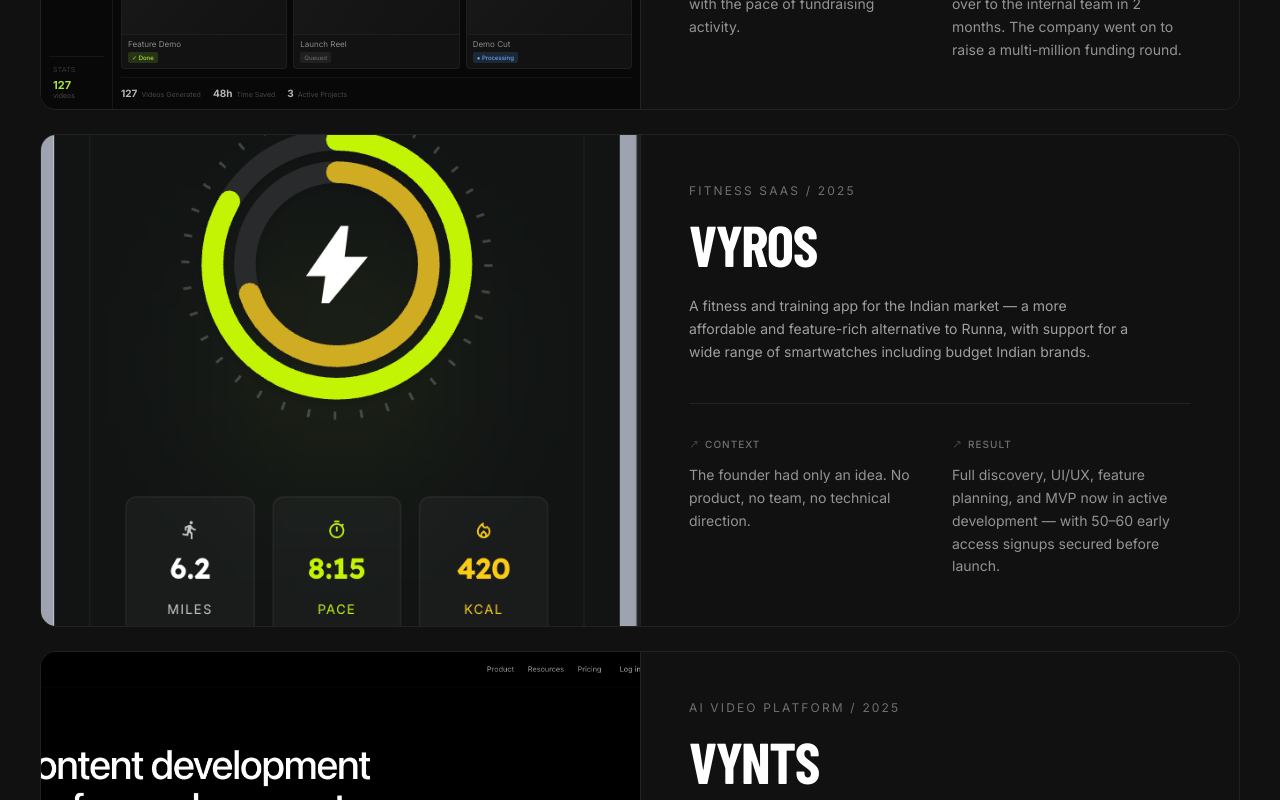
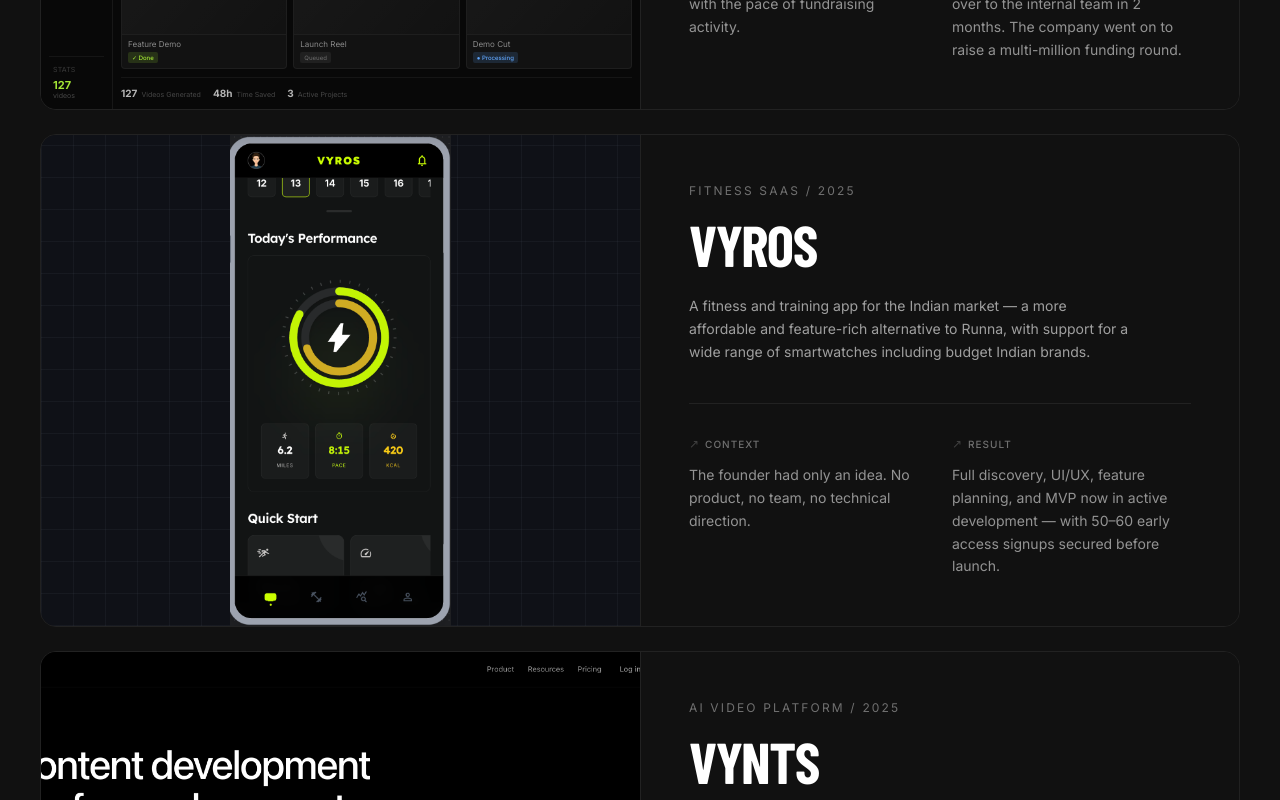
Before and after one commit to tanishqdhama01/antigravity-landing, a React (Vite) app: page / in a window 1280 px wide. Shown: the part 5220-6020 px from the top of the page. Built offline with nearby package versions, Linux system fonts and the light colour scheme; a web font is replaced by a local one.

Commit message:
fix image fit: object-top for Vynts, contain+grid bg for Vyros

```diff
--- a/src/components/CaseStudies.jsx
+++ b/src/components/CaseStudies.jsx
@@ -111,6 +111,7 @@
     year: '2025',
     image: '/mockup-vyros.png',
     visual: null,
+    fit: 'contain-grid',
     description: 'A fitness and training app for the Indian market — a more affordable and feature-rich alternative to Runna, with support for a wide range of smartwatches including budget Indian brands.',
     context: 'The founder had only an idea. No product, no team, no technical direction.',
     result: 'Full discovery, UI/UX, feature planning, and MVP now in active development — with 50–60 early access signups secured before launch.',
@@ -121,6 +122,7 @@
     year: '2025',
     image: '/mockup-vynts.png',
     visual: null,
+    fit: 'cover-top',
     description: 'An all-in-one AI content creation platform where users manage their entire workflow — from scripting to editing, uploading, and viewing analytics — in one place.',
     context: 'Building a professional web-based video editor with AI integration is complex, expensive, and easy to get wrong.',
     result: 'A working web video editor that compresses days of editing work into minutes. Currently in testing with 200 early-access founders and creators. Early round raised.',
@@ -184,14 +186,28 @@
             <div key={i} className="case-card grid md:grid-cols-2 gap-0 rounded-2xl overflow-hidden border border-white/[0.07]">
 
               {/* Left — mockup image */}
-              <div className="relative aspect-[4/3] md:aspect-auto bg-[#0e0e0e] overflow-hidden">
+              <div
+                className="relative aspect-[4/3] md:aspect-auto overflow-hidden"
+                style={project.fit === 'contain-grid' ? {
+                  backgroundColor: '#0f1117',
+                  backgroundImage:
+                    'repeating-linear-gradient(0deg,rgba(148,163,184,0.06) 0,rgba(148,163,184,0.06) 1px,transparent 1px,transparent 32px),' +
+                    'repeating-linear-gradient(90deg,rgba(148,163,184,0.06) 0,rgba(148,163,184,0.06) 1px,transparent 1px,transparent 32px)',
+                } : { backgroundColor: '#0e0e0e' }}
+              >
                 {project.visual === 'dashboard' ? (
                   <PackagingDashboard />
                 ) : project.image ? (
                   <img
                     src={project.image}
                     alt={project.title}
-                    className="absolute inset-0 w-full h-full object-cover"
+                    className={`absolute inset-0 w-full h-full ${
+                      project.fit === 'contain-grid'
+                        ? 'object-contain'
+                        : project.fit === 'cover-top'
+                        ? 'object-cover object-top'
+                        : 'object-cover'
+                    }`}
                   />
                 ) : (
                   <>
```
